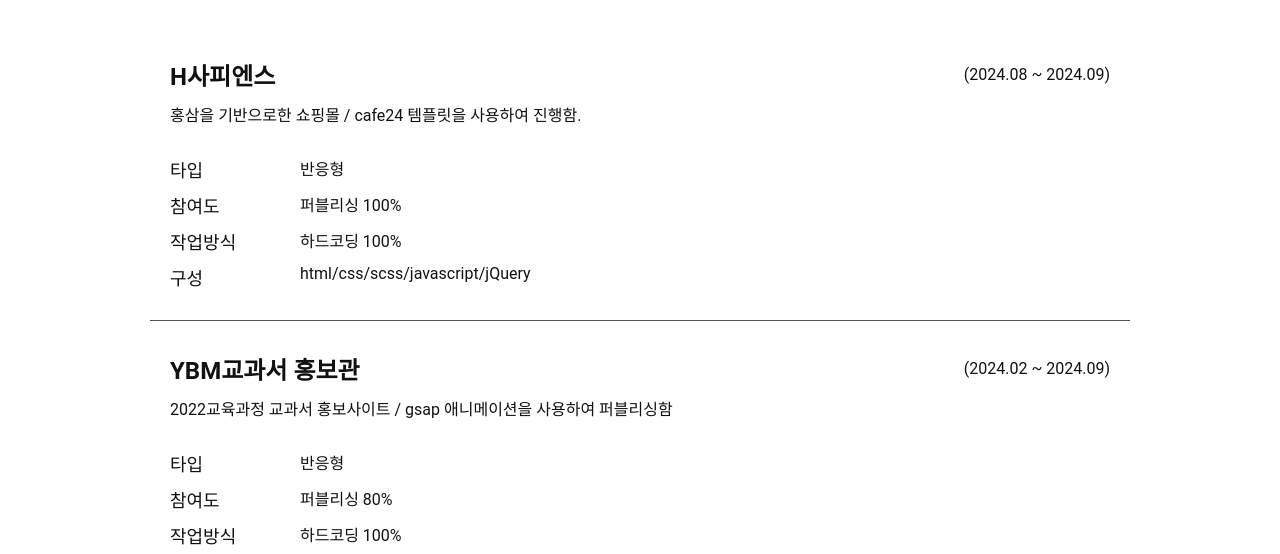
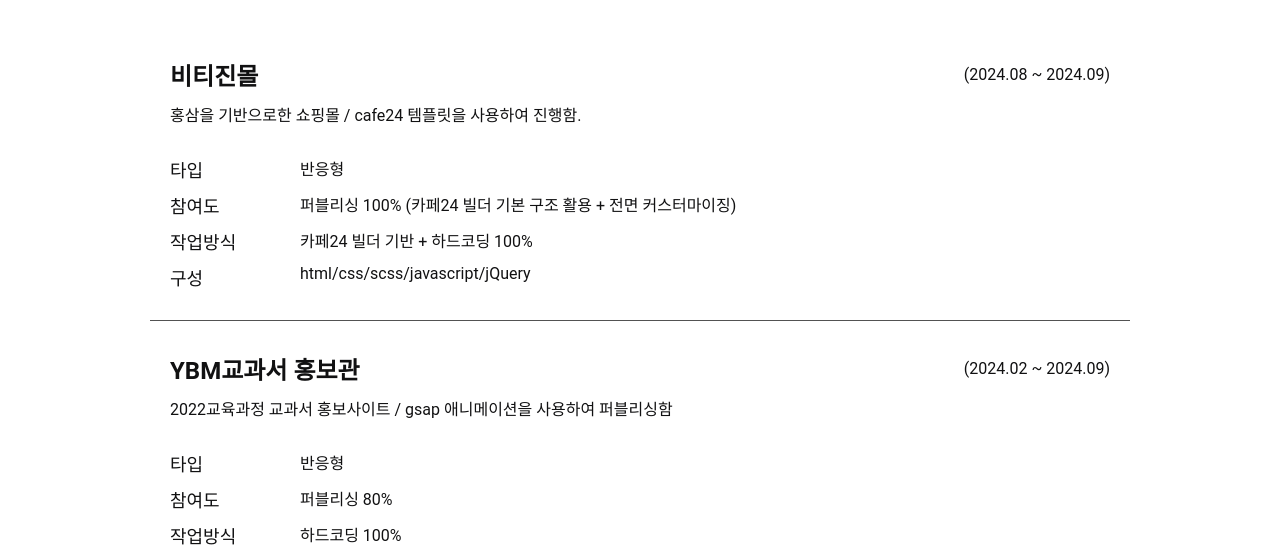
Before and after one commit to junsso/J_portfolio, a plain HTML site: page career.html in a window 1280 px wide. Shown: the part 246-800 px from the top of the page. Drawn offline with nearby package versions, Linux system fonts and the light colour scheme; a web font is replaced by a local one.

Commit message:
커리어 수정

```diff
--- a/career.html
+++ b/career.html
@@ -51,7 +51,7 @@
                 <ul class="list">
                     <li>
                         <div class="project">
-                            <h3>H사피엔스</h3>
+                            <h3>비티진몰</h3>
                             <span>(2024.08 ~ 2024.09)</span>
                         </div>
                         <p>홍삼을 기반으로한 쇼핑몰 / cafe24 템플릿을 사용하여 진행함.</p>
@@ -62,11 +62,11 @@
                             </li>
                             <li>
                                 <p>참여도</p>
-                                <span>퍼블리싱 100%</span>
+                                <span>퍼블리싱 100% (카페24 빌더 기본 구조 활용 + 전면 커스터마이징)</span>
                             </li>
                             <li>
                                 <p>작업방식</p>
-                                <span>하드코딩 100%</span>
+                                <span>카페24 빌더 기반 + 하드코딩 100%</span>
                             </li>
                             <li>
                                 <p>구성</p>
```
